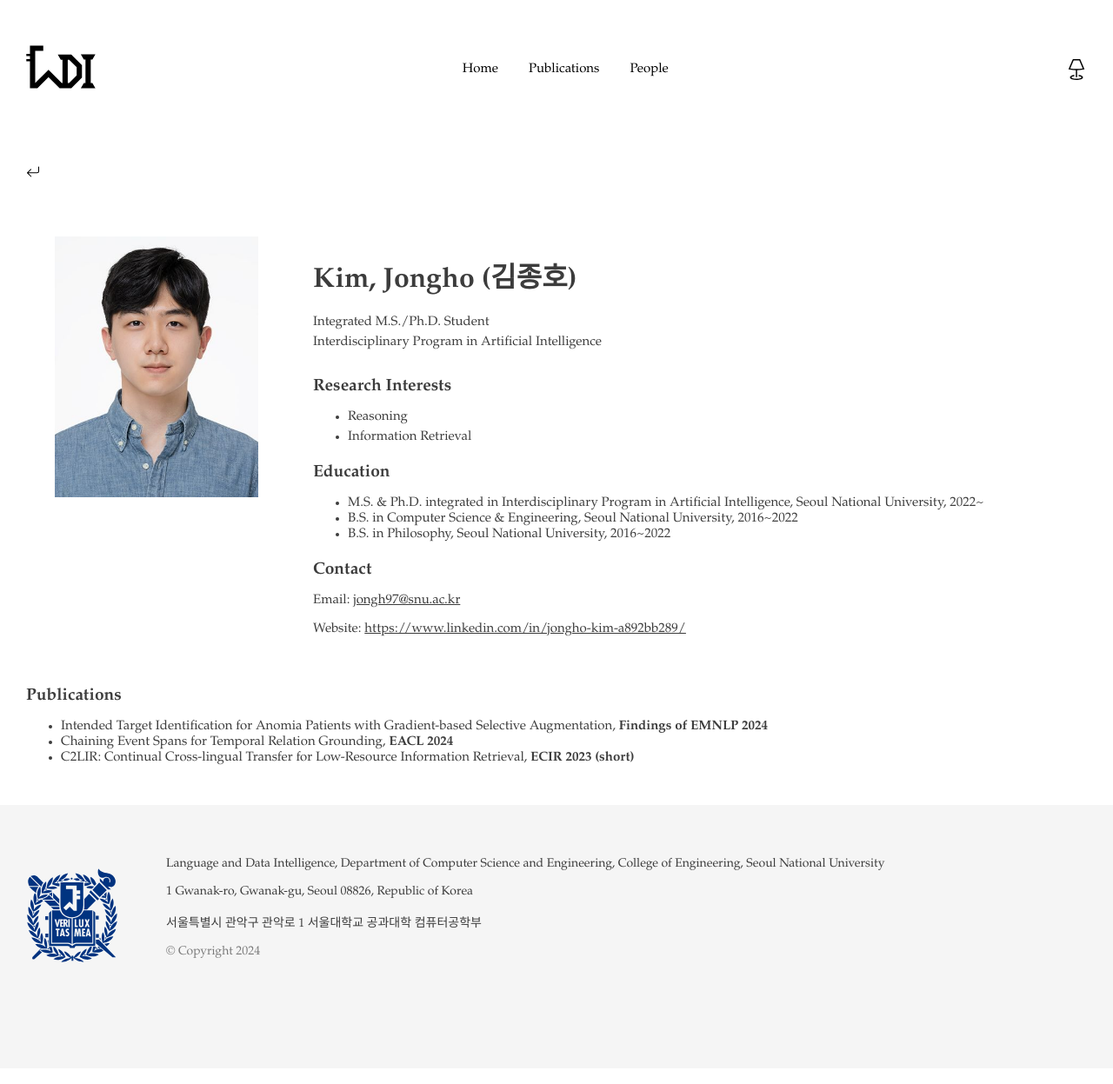
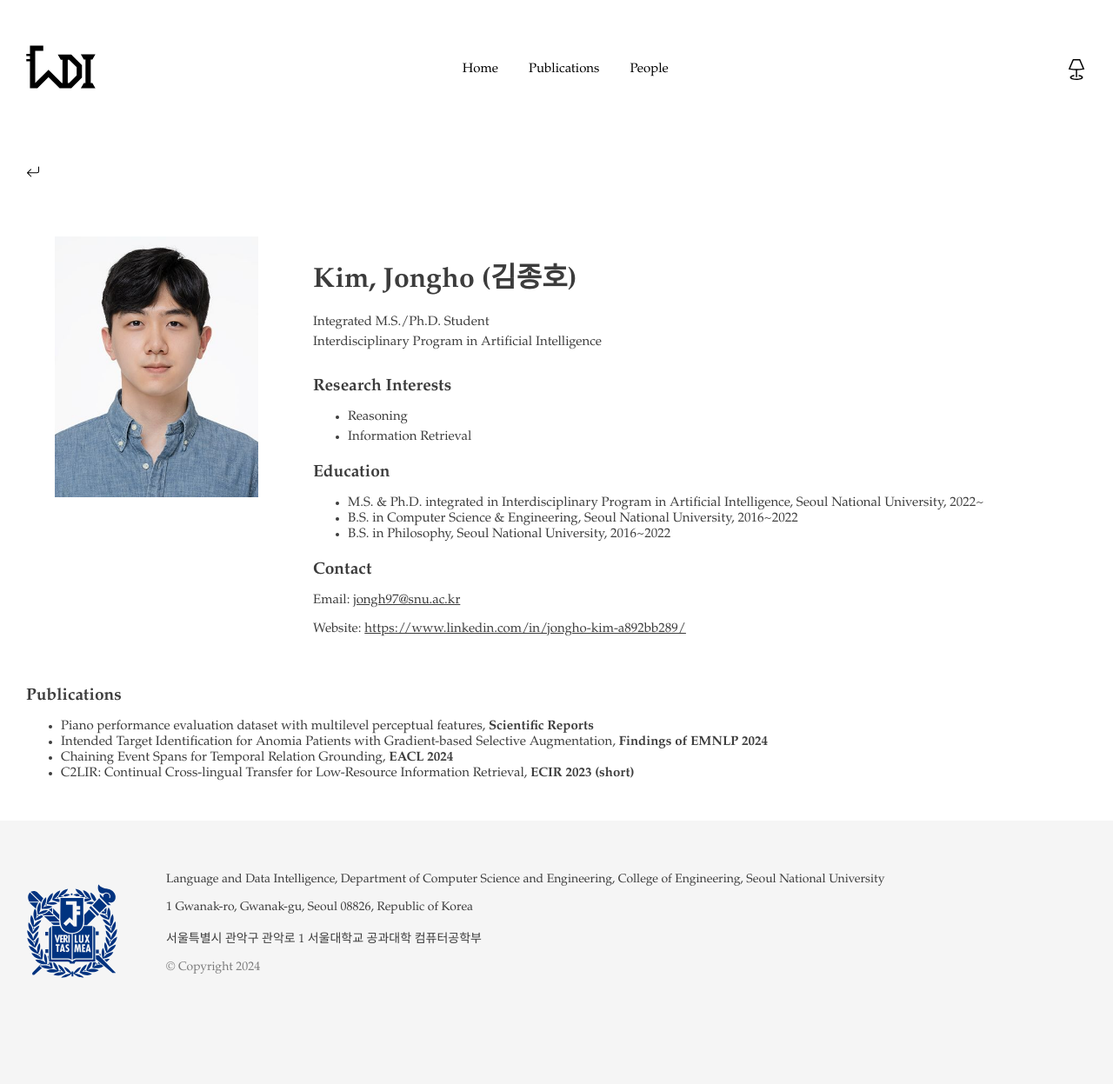
Before and after one commit to ldilab/ldilab.github.io, a Jekyll site: the page built from _people/kimjongho.md, in a window 1280 px wide. Shown: the whole page at 87% size. Built offline with Jekyll 4.4.1, drawn with Linux system fonts in a browser that asks for light colours.

Commit message:
added 2024 srep publication

```diff
--- a/_data/publications.yml
+++ b/_data/publications.yml
@@ -1,5 +1,8 @@
 - year: 2024
   papers:
+  - title: 'Piano performance evaluation dataset with multilevel perceptual features'
+    authors: 'Jisoo Park, Jongho Kim, Jeong Mi Park, Ahyeon Choi, Wen-Syan Li, Jonghwa Park, Seung-won Hwang'
+    venue: Scientific Reports
   - title: 'Breaking ReLU Barrier: Generalized MoEfication for Dense Pretrained Models'
     authors: 'Jaeseong Lee, Seung-won Hwang, Wonpyo Park, Mingi Ji'
     venue: EMNLP 2024
```
Also changed, not shown: _people/kimjongho.md (renamed from _people/kimjh.md).
